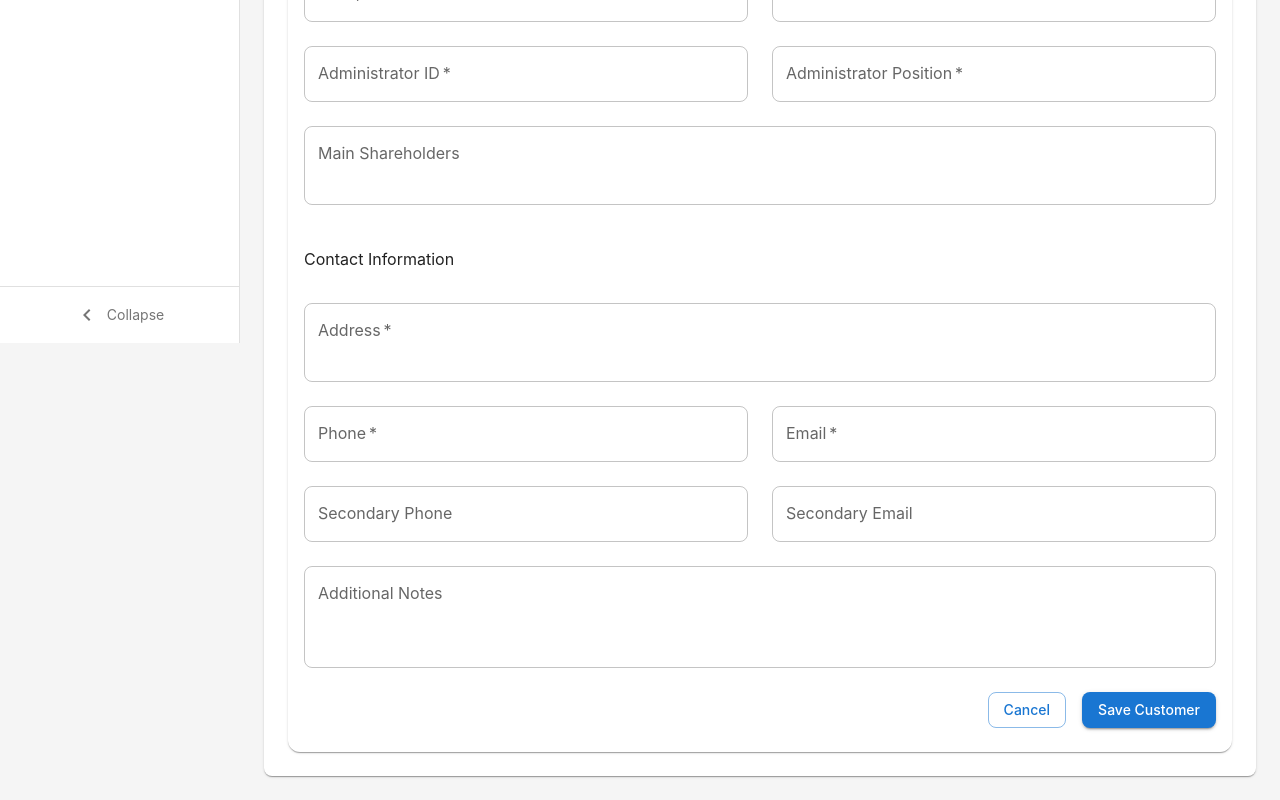
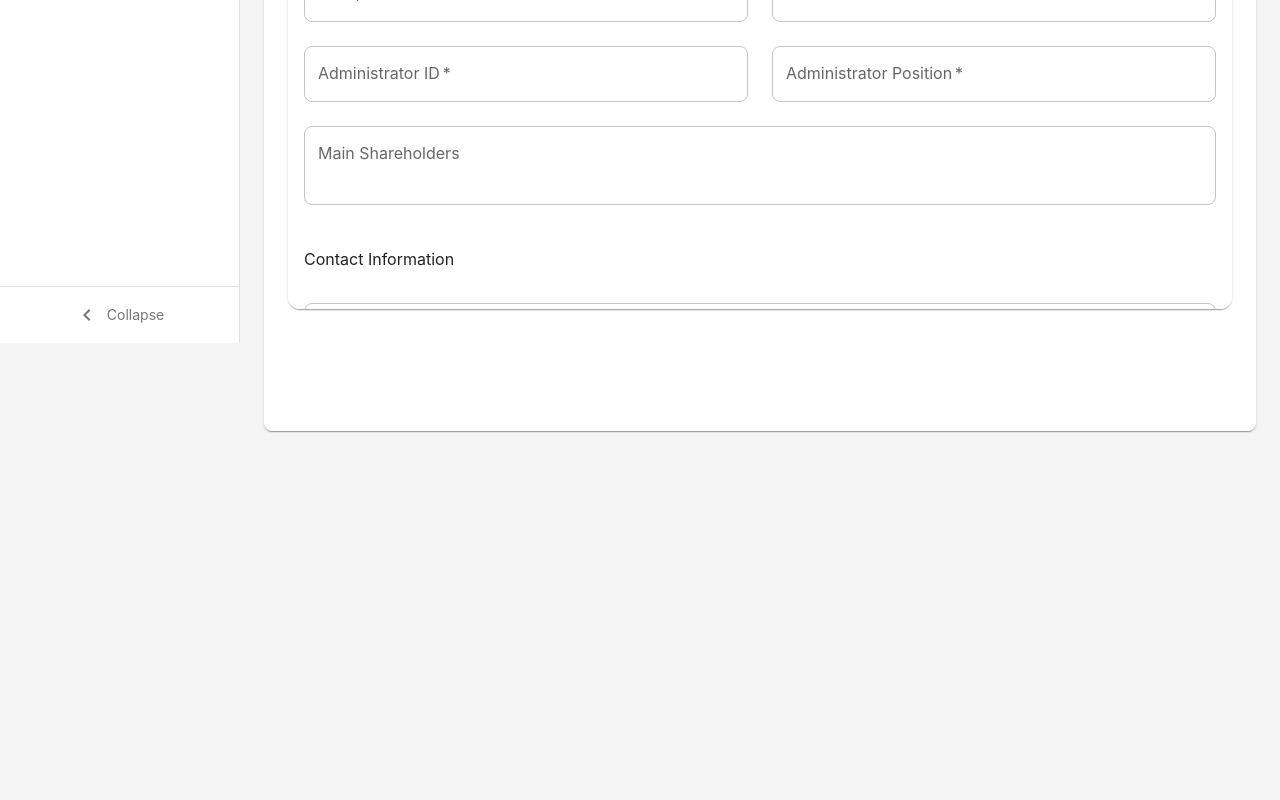
Before and after one commit to AdmirDemaj1/fleet-frontend, a React (Vite) app: page /customers/new in a window 1280 px wide. Shown: the part 457-1257 px from the top of the page. After the commit the page ends 912 px from the top, so only its background shows below. Built offline with nearby package versions, Linux system fonts and the light colour scheme; no server answers.

Commit message:
fix issues with scrolling down on forms

```diff
--- a/src/features/customers/components/CustomerForm/index.tsx
+++ b/src/features/customers/components/CustomerForm/index.tsx
@@ -62,7 +62,7 @@ export const CustomerForm: React.FC<CustomerFormProps> = ({
   return (
     <FormProvider {...methods}>
       <form onSubmit={handleSubmit}>
-        <Card>
+        <Card sx={{ maxHeight: 'calc(100vh - 200px)', overflow: 'auto' }}>
           <CardContent>
             <Typography variant="h6" gutterBottom>
               Customer Type
@@ -93,7 +93,7 @@ export const CustomerForm: React.FC<CustomerFormProps> = ({
               <BusinessCustomerForm />
             )}
 
-            <Box sx={{ mt: 3, display: 'flex', justifyContent: 'flex-end', gap: 2 }}>
+            <Box sx={{ mt: 3, display: 'flex', justifyContent: 'flex-end', gap: 2, pb: 2 }}>
               <Button
                 variant="outlined"
                 onClick={() => window.history.back()}
--- a/src/features/customers/containers/CreateCustomerPage.tsx
+++ b/src/features/customers/containers/CreateCustomerPage.tsx
@@ -7,12 +7,12 @@ export const CreateCustomerPage: React.FC = () => {
   const { createCustomer, loading } = useCreateCustomer();
 
   return (
-    <Box>
+    <Box sx={{ height: '100vh', display: 'flex', flexDirection: 'column' }}>
       <Typography variant="h4" sx={{ mb: 3 }}>
         Create New Customer
       </Typography>
 
-      <Paper sx={{ p: 3 }}>
+      <Paper sx={{ p: 3, flex: 1, overflow: 'hidden' }}>
         <CustomerForm
           onSubmit={(data) => createCustomer(data).then(() => {})}
           loading={loading}
--- a/src/features/customers/containers/EditCustomerPage.tsx
+++ b/src/features/customers/containers/EditCustomerPage.tsx
@@ -77,12 +77,12 @@ export const EditCustomerPage: React.FC = () => {
   }
 
   return (
-    <Box>
+    <Box sx={{ height: '100vh', display: 'flex', flexDirection: 'column' }}>
       <Typography variant="h4" sx={{ mb: 3 }}>
         Edit Customer
       </Typography>
 
-      <Paper sx={{ p: 3 }}>
+      <Paper sx={{ p: 3, flex: 1, overflow: 'hidden' }}>
         <CustomerForm
           onSubmit={handleSubmit}
           initialData={initialData}
```
